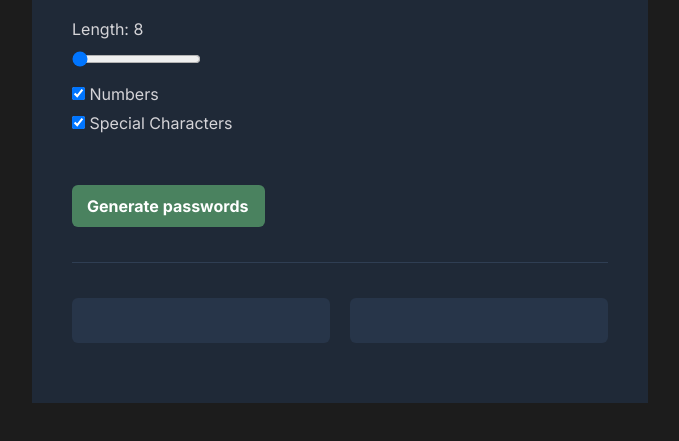
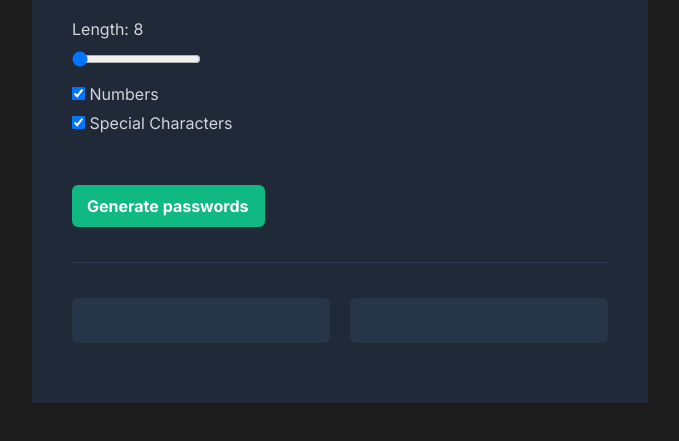
Before and after one commit to ivobul/scrimba-solo-project-sollutions, a plain HTML site: page password-generator/index.html in a window 1280 px wide. Shown: the part 297-738 px from the top of the page, without its empty margins (300-979 px from the left). Drawn offline with Linux system fonts and the light colour scheme.

Commit message:
Update style.css

```diff
--- a/password-generator/style.css
+++ b/password-generator/style.css
@@ -134,7 +134,7 @@ a:visited {
 }
 
 .app__btn {
-  background-color: #4A825F;
+  background-color: #10B981;
   border: none;
   border-radius: 6px;
   color: #FFFFFF;
```
